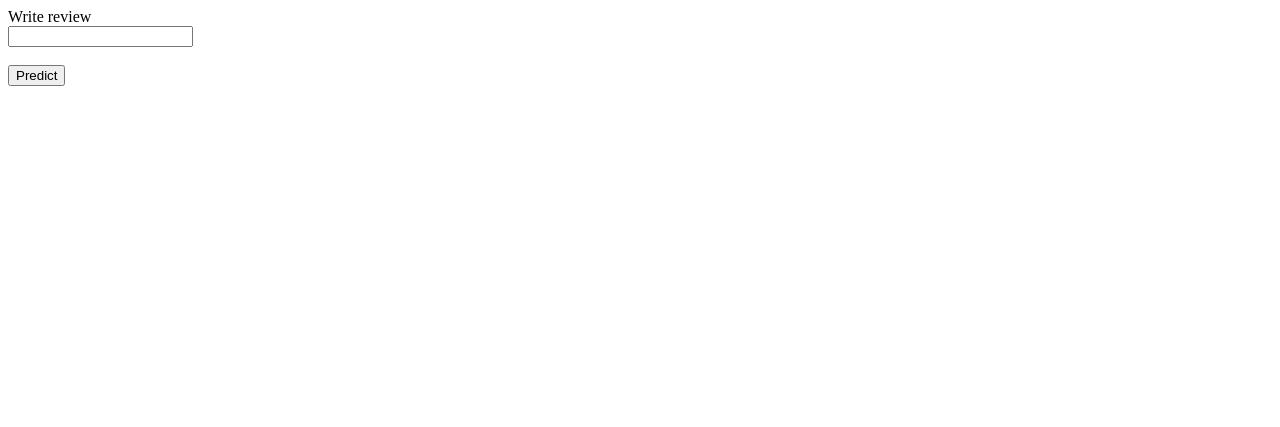
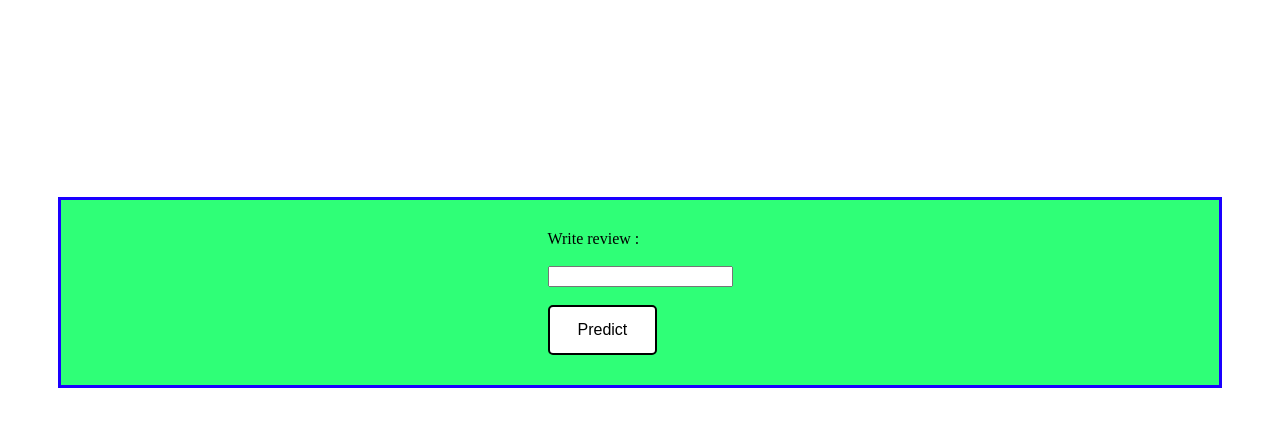
Before and after one commit to spathakk21/ARIES_review_classifier_, a Flask app: page / in a window 1280 px wide. Shown: the top 427 px of the page. Run offline with Flask 3, Linux system fonts and the light colour scheme; parts of the project's set-up code (start-up, migrations or seed data) failed here and were passed over.

Commit message:
did some basic styling

```diff
--- a/templates/index.html
+++ b/templates/index.html
@@ -5,13 +5,46 @@
     <meta http-equiv="X-UA-Compatible" content="IE=edge">
     <meta name="viewport" content="width=device-width, initial-scale=1.0">
     <title>Document</title>
+	<style>
+		.center-form
+		{
+		  justify-content: center;
+		  display: flex;
+		  margin: 197px 50px;
+		  border: 3px solid #1a00ff;
+		  padding: 30px;
+		  background-color: #2fff77;
+		}
+
+		.button {
+		  border: 2px solid black;
+		  background-color: white;
+		  color: black;
+		  padding: 14px 28px;
+		  font-size: 16px;
+		  cursor: pointer;
+		  border-radius : 5px;
+		}
+
+		.success
+		{
+		  border-color: #04AA6D;
+		  color: green;
+		}
+
+		.success:hover
+		{
+		  background-color: #04AA6D;
+		  color: white;
+		}
+	</style>
 </head>
 <body>
-    <div>
+    <div class = "center-form">
 		<form class = "form" action = "/predict" method = "POST">
-			<label>Write review</label><br>
+			<label>Write review : </label><br><br>
 			<input type = "text" name = "review" class = "form-control"><br><br>
-			<input type = "submit" value = "Predict">
+			<input type = "submit" value = "Predict" class = "button">
 		</form>
 	</div>
 </body>
```
